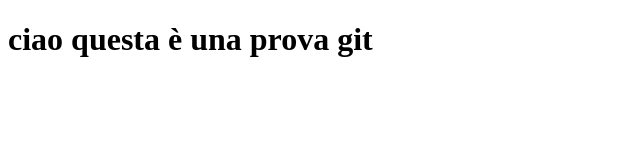
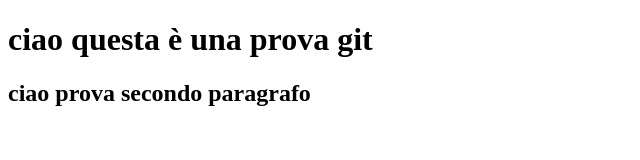
Before and after one commit to sissi89/merge, a plain HTML site: page index.html in a window 1280 px wide. Shown: the whole page, without its empty margins (0-640 px from the left). Drawn offline with Linux system fonts and the light colour scheme.

Commit message:
second commit

```diff
--- a/index.html
+++ b/index.html
@@ -8,5 +8,6 @@
 </head>
 <body>
     <h1>ciao questa è una prova git </h1>
+    <h2>ciao prova secondo paragrafo </h2>
 </body>
 </html>
```
